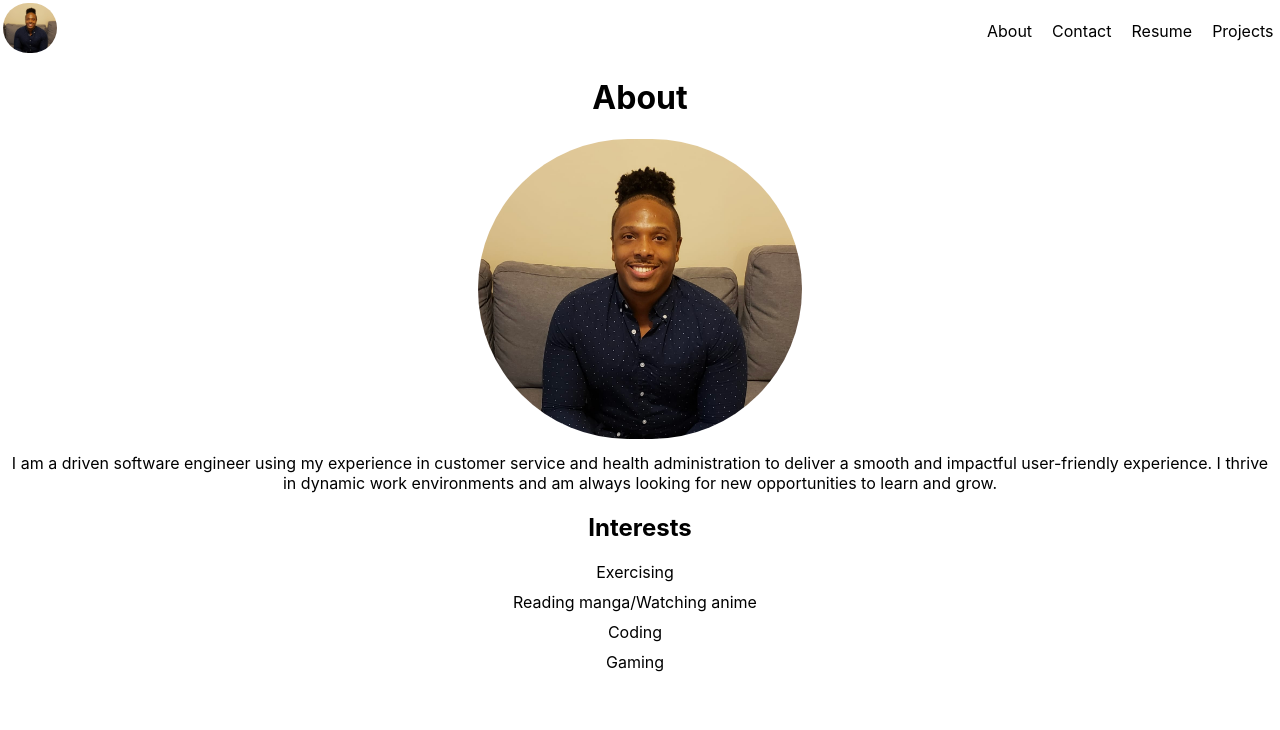
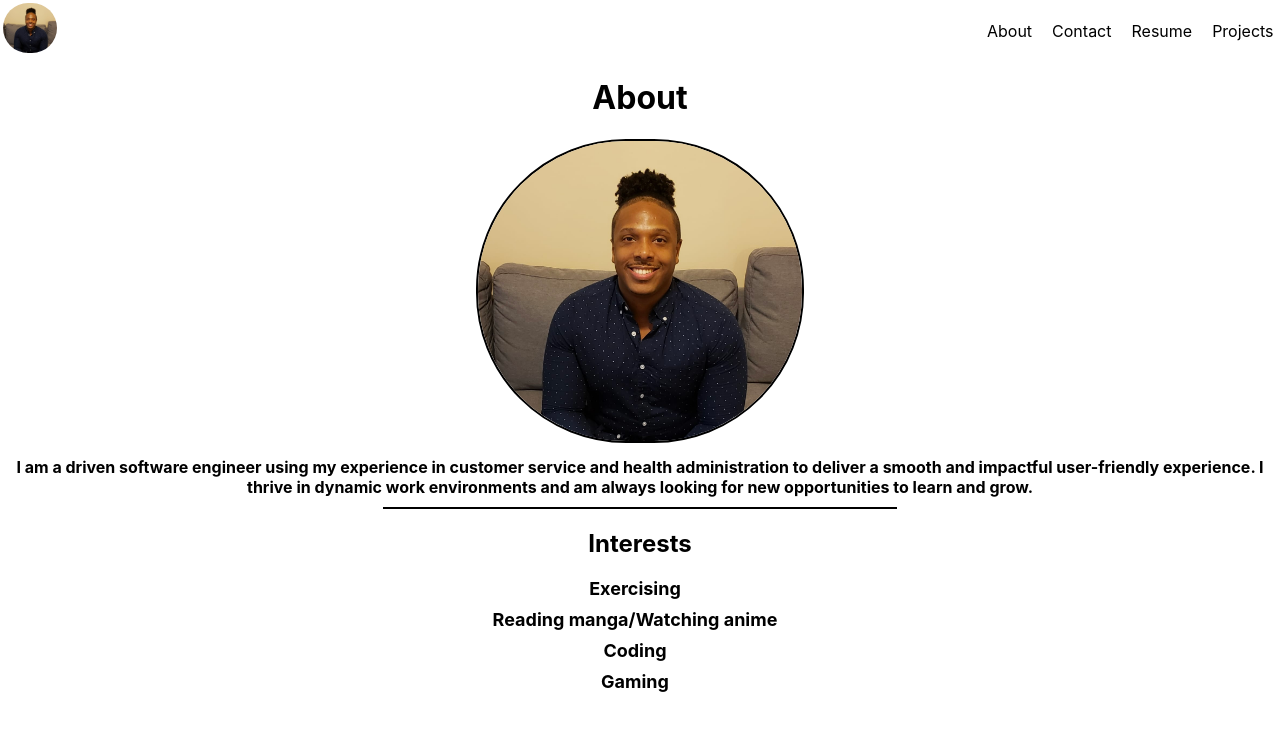
Before and after one commit to gfou20/gregs-portfolio, a React (Create React App) app: page /about in a window 1280 px wide. Shown: the top 730 px of the page. Built offline with nearby package versions, Linux system fonts and the light colour scheme.

Commit message:
edit about css

```diff
--- a/src/pages/About/About.jsx
+++ b/src/pages/About/About.jsx
@@ -7,6 +7,7 @@ function About() {
         <h1>About</h1>
         <img src='./images/greg.jpg' alt='portfolio' />
         <p>I am a driven software engineer using my experience in customer service and health administration to deliver a smooth and impactful user-friendly experience. I thrive in dynamic work environments and am always looking for new opportunities to learn and grow.</p>
+        <hr />
       </main>
       <section className={styles.interests}>
         <h2>Interests</h2>
--- a/src/pages/About/About.module.css
+++ b/src/pages/About/About.module.css
@@ -5,10 +5,17 @@
 .about img {
   height: 300px;
   border-radius: 150px;
+  border: 2px solid black;
 }
 
 .about p {
   margin: 10px;
+  font-weight: bold;
+}
+
+.about hr {
+  border: 1px solid black;
+  width: 40%;
 }
 
 .interests {
@@ -21,4 +28,6 @@
 
 .interests li {
   margin: 10px 50px 10px 0;
+  font-weight: bold;
+  font-size: large;
 }
```
